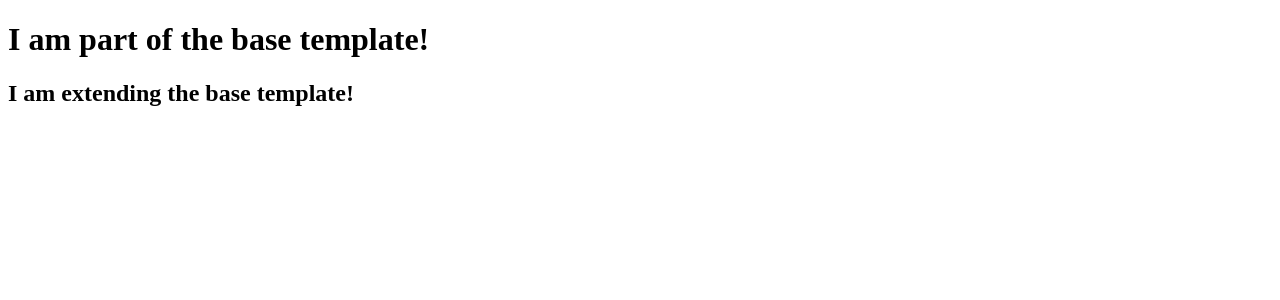
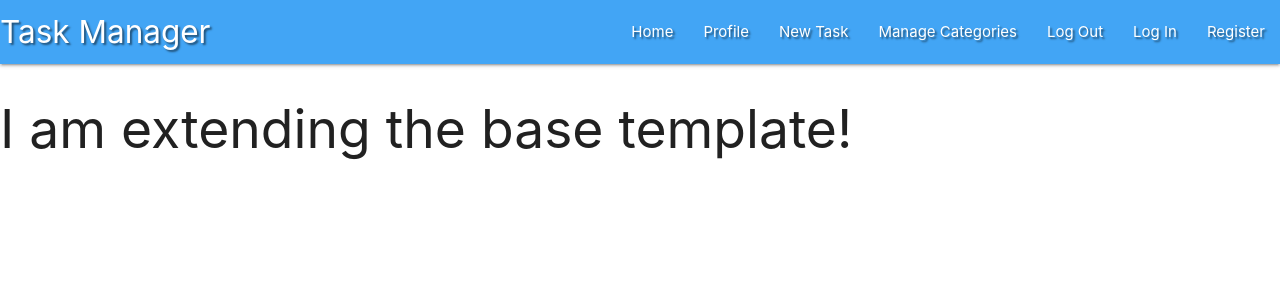
Before and after one commit to Nicola2309/task_manager, a Flask app: page / in a window 1280 px wide. Shown: the top 300 px of the page. Run offline with Flask 2, Linux system fonts and the light colour scheme; data that the repository does not hold is empty; some libraries are stand-ins or nearby versions.

Commit message:
navbar added

```diff
--- /dev/null
+++ b/static/css/style.css
@@ -0,0 +1,3 @@
+.text-shadow {
+    text-shadow: 2px 2px 2px rgba(0, 0, 0, 0.5);
+}
--- /dev/null
+++ b/static/js/script.js
@@ -0,0 +1,3 @@
+$(document).ready(function(){
+    $('.sidenav').sidenav();
+  });
--- a/templates/base.html
+++ b/templates/base.html
@@ -3,12 +3,52 @@
 <head>
     <meta charset="UTF-8">
     <meta name="viewport" content="width=device-width, initial-scale=1.0">
+    <link rel="stylesheet" href="https://cdnjs.cloudflare.com/ajax/libs/font-awesome/5.15.1/css/all.min.css"
+        integrity="sha512-+4zCK9k+qNFUR5X+cKL9EIR+ZOhtIloNl9GIKS57V1MyNsYpYcUrUeQc9vNfzsWfV28IaLL3i96P9sdNyeRssA==" crossorigin="anonymous" >
+    <link rel="stylesheet" href="https://cdnjs.cloudflare.com/ajax/libs/materialize/1.0.0/css/materialize.min.css" type="text/css" >
+    <link rel="stylesheet" href="{{ url_for('static', filename='css/style.css') }}" type="text/css" >
+    {% block styles %}
+    {% endblock %}
     <title>Task Manager</title>
 </head>
+
+<header>
+    <!-- top navbar -->
+    <nav class="nav-extended text-shadow blue lighten-1">
+    <div class="nav-wrapper">
+      <a href="#!" class="brand-logo">Task Manager</a>
+      <a href="#" data-target="mobile-demo" class="sidenav-trigger"><i class="fas fa-bars"></i></a>
+      <ul class="right hide-on-med-and-down">
+        <li><a href="#">Home</a></li>
+        <li><a href="#">Profile</a></li>
+        <li><a href="#">New Task</a></li>
+        <li><a href="#">Manage Categories</a></li>
+        <li><a href="#">Log Out</a></li>
+        <li><a href="#">Log In</a></li>
+        <li><a href="#">Register</a></li>
+      </ul>
+    </div>
+  </nav>
+
+  <!-- mobile sidenav -->
+  <ul class="sidenav" id="mobile-demo">
+    <li><a href="sass.html">Sass</a></li>
+    <li><a href="badges.html">Components</a></li>
+    <li><a href="collapsible.html">Javascript</a></li>
+    <li><a href="mobile.html">Mobile</a></li>
+  </ul>
+
+</header>
+
 <body>
-    <h1>I am part of the base template!</h1>
+
     {% block content %}
     {% endblock %}
 
+    <script src="https://code.jquery.com/jquery-3.5.1.min.js" integrity="sha256-9/aliU8dGd2tb6OSsuzixeV4y/faTqgFtohetphbbj0=" crossorigin="anonymous"></script>
+    <script src="https://cdnjs.cloudflare.com/ajax/libs/materialize/1.0.0/js/materialize.min.js"></script>
+    <script src="{{ url_for('static', filename='js/script.js') }}"></script>
+    {% block scripts %}
+    {% endblock %}
 </body>
 </html>
```
